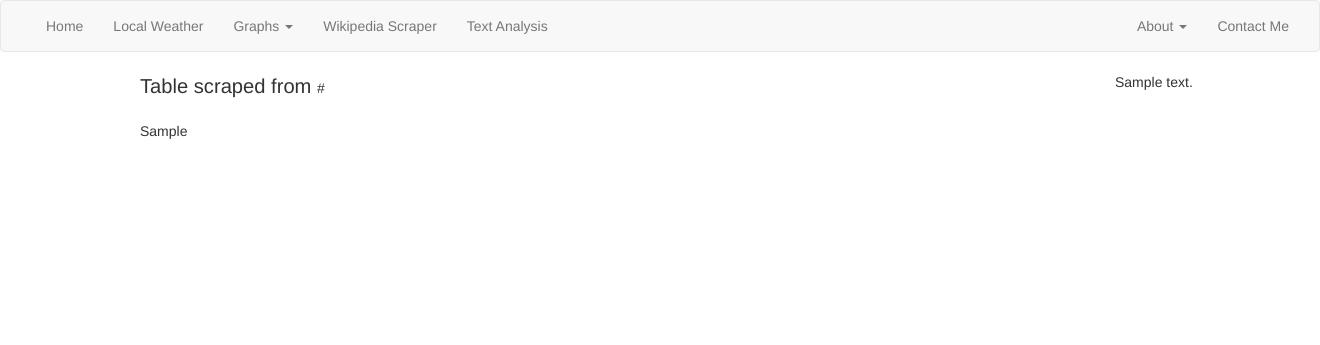
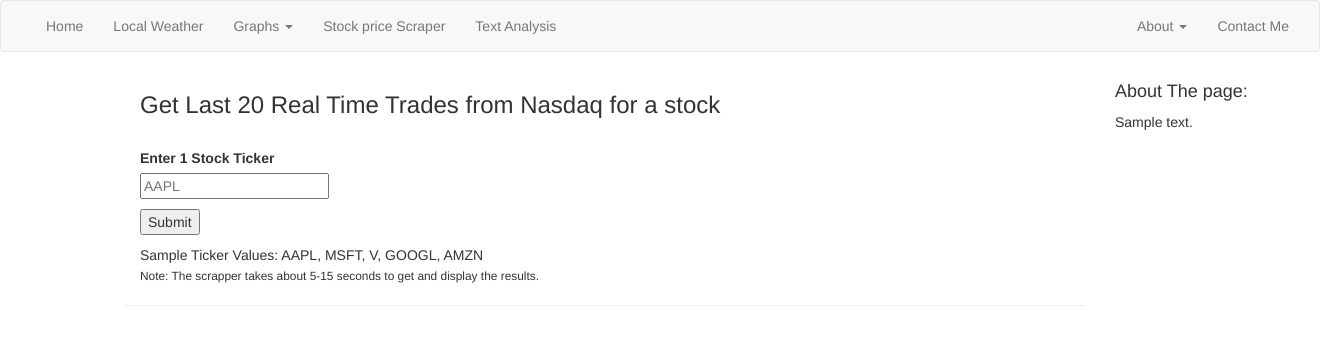
Before and after one commit to projectslinky123/app1, a Flask app: template app/templates/scraper.html in a window 1320 px wide. Shown: the top 345 px of the page. Run offline with Flask 2, Linux system fonts and the light colour scheme; the template is opened without the code that fills it: values that come from a table or form of the project are taken from there, most other values are stand-ins (such as "Sample title", 1, 10 or a date in 2020); some libraries are stand-ins or nearby versions.

Commit message:
fixed scrpper

```diff
--- a/app/forms.py
+++ b/app/forms.py
@@ -1,7 +1,11 @@
 from flask_wtf import FlaskForm
-from wtforms import TextAreaField, SubmitField
+from wtforms import TextAreaField, StringField, SubmitField
 from wtforms.validators import Length
 
 class InputText(FlaskForm):
     inputtext = TextAreaField('Input Text', validators=[Length(min=0, max=14000)])
     submit = SubmitField('Submit')
+
+class InputTicker(FlaskForm):
+    ticker = StringField('Enter 1 Stock Ticker', render_kw={"placeholder": "AAPL"}, validators=[Length(min=0, max=5)])
+    submit = SubmitField('Submit')
--- a/app/routes.py
+++ b/app/routes.py
@@ -4,12 +4,13 @@ import json
 import math
 import os
 import time
+import re
 from datetime import datetime
-from app.fns.scraperfns import tabledatatodf, cleanupdata, getpagedata
+from app.fns.scraperfns import cleanupdata, getpagedata, getdf, getspan
 from app.fns.graphfns import create_figure
 from app.fns.otherfns import textanalysis
-from app.forms import InputText
-
+from app.forms import InputText, InputTicker
+import pandas as pd
 import matplotlib.pyplot as plt
 import requests
 from app import app
@@ -85,28 +86,44 @@ def graph():
 
 @app.route('/scrapertest')
 def scrapertest():
-    url = "https://en.wikipedia.org/wiki/List_of_countries_by_beer_consumption_per_capita"
+    url = "https://www.nasdaq.com/market-activity/stocks/fun/latest-real-time-trades"
     html = getpagedata(url)
     soup = BeautifulSoup(html, "html.parser")
-    tabledata = soup.find('table', {'class': 'wikitable sortable mw-datatable static-row-numbers jquery-tablesorter'})
+    tabledata = soup.find('table', {'class': 'latest-real-time-trades__table'})
 
     return render_template('test.html', title="Data scrapped from wikipedia"
                            , url=url, data=tabledata)
 
 
-@app.route('/scraper')
+@app.route('/scraper', methods=['GET', 'POST'])
 def scraper():
-    url = "https://en.wikipedia.org/wiki/List_of_countries_by_beer_consumption_per_capita"
-    html = getpagedata(url)
+    url = "https://www.nasdaq.com/market-activity/stocks/{{ticker}}/latest-real-time-trades"
+    form = InputTicker()
+    txt = form.ticker.data
+    stockName = ""
+    if txt is None or len(txt) == 0:
+        df = {"Text is an empty string"}
+    else:
+        txt = txt.replace("\r\n", "\n")
+        txt = re.sub('[^A-Za-z0-9]+', '', txt)
+        url = url.replace("{{ticker}}", txt)
 
-    soup = BeautifulSoup(html, "html.parser")
-    tabledata = soup.find('table', {'class': 'wikitable sortable mw-datatable static-row-numbers jquery-tablesorter'})
+        html = getpagedata(url)
+        if html is None or len(html) == 0:
+            df = {"Ticker is invalid or data on the ticket cannot be found"}
+        else:
+            dataproperty = {'class': 'symbol-page-header__name'}
+            stockName = getspan(html, dataproperty)
+            tableproperty = {'class': 'latest-real-time-trades__table'}
+            df = getdf(html, tableproperty)
+            df.columns = df.columns.to_series().apply(cleanupdata)
+            df = df.applymap(cleanupdata)
 
-    df = tabledatatodf(tabledata)
-    df.columns = df.columns.to_series().apply(cleanupdata)
-    df = df.applymap(cleanupdata)
-    return render_template('scraper.html', title="Data scrapped from wikipedia"
-                           , url=url, data=df, projectdesc="<p>The Seleium webdriver along with a headless chrome browser is used to download the page data and then beautifulsoup is used to extract the first table from the downloaded HTML data.</p><p>Pandas is then used for data transformations before being displayed on the page.</p>")
+    res = isinstance(df, pd.DataFrame)
+    return render_template('scraper.html', title="Data scrapped from Nasdaq"
+                           , url=url, results=res, stockName=stockName, data=df
+                           , projectdesc="<p>The Seleium webdriver along with a headless chrome browser is used to download the page data</P><p>Beautifulsoup is then used to extract the real time trades table from the downloaded HTML data.</p><p>Pandas is then used for data transformations before the results are displayed on the page.</p><p>'NLS' in the results stands for Nasdaq Last Sale</p>"
+                           , form=form)
 
 
 @app.route('/txtanalysis', methods=['GET', 'POST'])
@@ -120,8 +137,8 @@ def txtanalysis():
         txt = txt.replace("\r\n", "\n")
         data = textanalysis(txt)
         dataprefix = "Number of"
-    return render_template('txtanalysis.html', title="Text Analysis Report", dataprefix = dataprefix
-                           , data= data, form=form)
+    return render_template('txtanalysis.html', title="Text Analysis Report", dataprefix=dataprefix
+                           , data=data, form=form)
 
 
 @app.route('/aboutproject')
--- a/app/templates/base.html
+++ b/app/templates/base.html
@@ -31,6 +31,7 @@
         </div>
         <div class="col-sm-2">
             {% if projectdesc %}
+                <h4>About The page: </h4>
                 {{ projectdesc | safe}}
             {% endif %}
         </div>
--- a/app/templates/scraper.html
+++ b/app/templates/scraper.html
@@ -2,13 +2,34 @@
 
 {% block app_content %}
 <div class="container">
-    <Big><Big>Table scraped from </Big> </Big> {{ url }}
+    <h3>Get Last 20 Real Time Trades from Nasdaq for a stock</h3><br>
+    <form action="" method="post">
+        {{ form.hidden_tag() }}
+        <p>
+            {{ form.ticker.label }}<br>
+            {{ form.ticker(cols=7, rows=4) }}<br>
+            {% for error in form.ticker.errors %}
+            <span style="color: red;">[{{ error }}]</span>
+            {% endfor %}
+        </p>
+        <p>{{ form.submit() }}</p>
+
+    </form>Sample Ticker Values: AAPL, MSFT, V, GOOGL, AMZN <br>
+            <small>Note: The scrapper takes about 5-15 seconds to get and display the results.</small> <br>
+</div>
+<hr>
+<div class="container">
+    {% if results %}
+    <h3>Results for {{ stockName }} </h3>
+    <Big>Table scraped from </Big> <a href="{{ url }}">{{ url }}</a>
+    {% endif %}
     <div class="text-center">
     </div>
 </div>
 <br>
 <div class="container">
-    {{ data.to_html(index=False, classes="table table-hover table-sm")|safe }}
+    {% if results %}{{ data.to_html(index=False, classes="table table-hover table-sm")|safe }}
+    {% endif %}
 </div>
 
 {% endblock %}
--- a/app/templates/topnav.html
+++ b/app/templates/topnav.html
@@ -14,7 +14,7 @@
                                 <li><a href="/graph">GDP per capita</a></li>
                             </ul>
                           </li>
-                         <li><a href="/scraper">Wikipedia Scraper</a></li>
+                         <li><a href="/scraper">Stock price Scraper</a></li>
                         <li><a href="/txtanalysis">Text Analysis</a></li>
       <!--                    <li class="dropdown">
                             <a class="dropdown-toggle" data-toggle="dropdown" href="#">Other Projects
--- a/app/templates/txtanalysis.html
+++ b/app/templates/txtanalysis.html
@@ -17,7 +17,7 @@
 </div>
 
 <div class="container">
-    <Big><Big>Report Output</Big> </Big> {{ url }}
+    <Big><Big>Report Output</Big> </Big>
     <div class="text-center">
     </div>
 </div>
```
Also changed, not shown: app/fns/scraperfns.py (+20 -5 lines).
